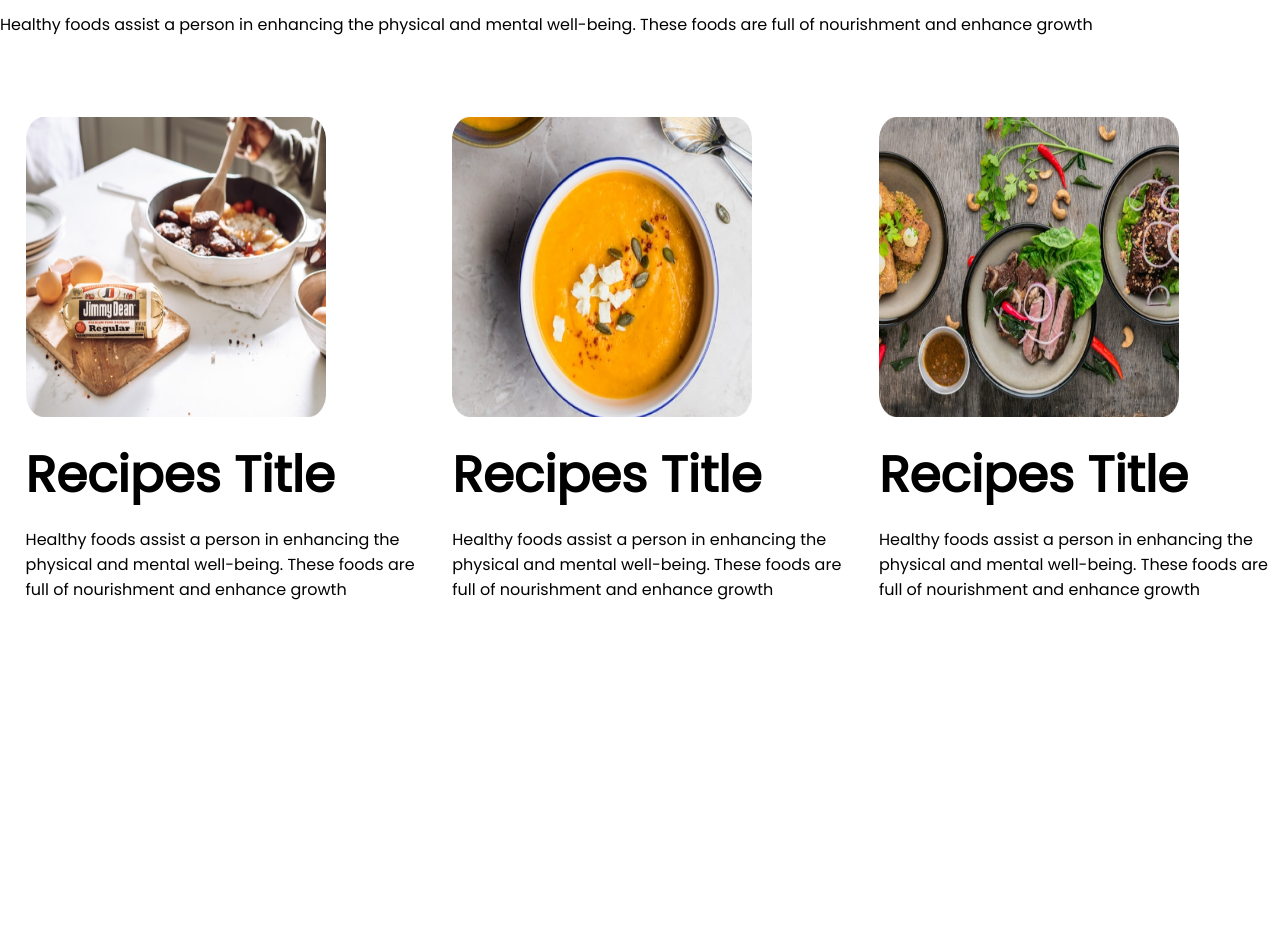
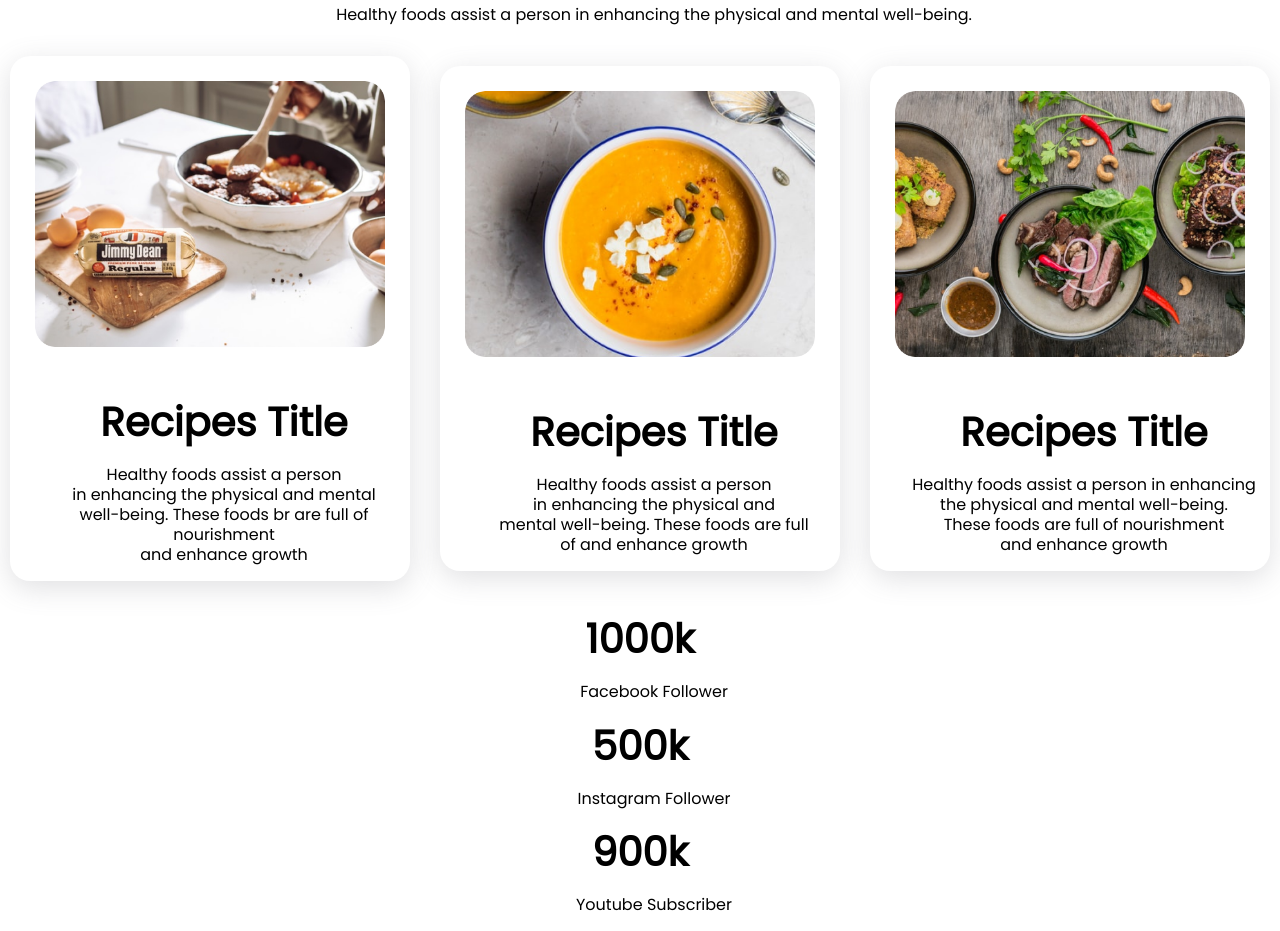
Before and after one commit to SanzidaSuchi/Food-Network, a plain HTML site: page index.html in a window 1280 px wide. Shown: the part 1704-2635 px from the top of the page. Before the commit the page ends 2472 px from the top, so only its background shows below. Drawn offline with Linux system fonts and the light colour scheme.

Commit message:
added healthy

```diff
--- a/index.html
+++ b/index.html
@@ -1,5 +1,7 @@
 <!DOCTYPE html>
-<html lang="en" <head>
+<html lang="en">
+
+<head>
     <meta charset="UTF-8">
     <meta http-equiv="X-UA-Compatible" content="IE=edge">
     <meta name="viewport" content="width=device-width, initial-scale=1.0">
@@ -21,10 +23,10 @@
             <a class="link-button" target="-blank" href="">Order Food</a>
         </div>
         <div class="half-width">
-            <img src="images/female/Group 8425.png"">
+            <img src="images/female/Group 8425.png" ">
             </div>
         </section>
-    <section class=" top-banner flexible-container" About Me flexible-container">
+        <section class=" top-banner flexible-container " About Me flexible-container">
             <div class="half-width">
                 <img src="images/female/Person Image.png" width="600" height="600" alt="">
             </div>
@@ -32,41 +34,57 @@
                 <h2>About Me</h2>
                 <p>Healthy food refers to foods that contain beneficial nutrients. These nutrients commonly include
                     carbohydrates, protein, fat, minerals, vitamins, and water. ... This is why healthy food keeps our
-                    body fit for work and free from diseases. Food that does not contain the right quantity of nutrients
-                    is called unhealthy food.</p>
+                    body fit for work and free from diseases.
+                    Food that does not contain the right quantity of nutrients is called unhealthy food.</p>
                 <a class="link-button2" target="-blank" href="">Contact Me</a>
 
             </div>
     </section>
 
-    <h1>MY Recipes</h1>
-    <p>Healthy foods assist a person in enhancing the physical and mental well-being. These foods are full of
-        nourishment and enhance growth</p>
+    <h1 class="tag">MY Recipes</h1>
+    <p>Healthy foods assist a person in enhancing the physical and mental well-being.</p>
 
-    <section class="flexible-container My Recipes-area">
-        <div class="half-width">
+    <section class="flexible-container-1">
+        <div class="three-width">
             <img src="images/food/Project Cover.jpg" width="300" height="300" alt="">
             <h1>Recipes Title</h1>
-            <p>Healthy foods assist a person in enhancing the physical and mental well-being. These foods are full of
-                nourishment and enhance growth</p>
+            <p>Healthy foods assist a person <br> in enhancing the physical and mental <br> well-being. These foods br
+                are full of nourishment <br> and enhance growth</p>
         </div>
 
-        <div class="half-width">
+        <div class="three-width">
             <img src="images/food/Project Cover.png" width="300" height="300" alt="">
             <h1>Recipes Title</h1>
-            <p>Healthy foods assist a person in enhancing the physical and mental well-being. These foods are full of
-                nourishment and enhance growth</p>
+            <p>Healthy foods assist a person <br> in enhancing the physical and <br> mental well-being. These foods are
+                full <br> of and enhance growth</p>
         </div>
 
-        <div class="half-width">
+        <div class="three-width">
             <img src="images/food/Project Cover1.jpg" width="300" height="300" alt="">
             <h1>Recipes Title</h1>
-            <p>Healthy foods assist a person in enhancing the physical and mental well-being. These foods are full of
-                nourishment and enhance growth</p>
+            <p>Healthy foods assist a person in enhancing <br> the physical and mental well-being. <br> These foods are
+                full of nourishment <br> and enhance growth</p>
         </div>
     </section>
+    <section class="flexible-container-2">
+        <div>
+            <div>
+                <h1>1000k</h1>
+                <p>Facebook Follower</p>
+            </div>
+            <div>
+                <h1>500k</h1>
+                <p>Instagram Follower</p>
+
+            </div>
+            <div>
+                <h1>900k</h1>
+                <p>Youtube Subscriber</p>
+            </div>
+        </div>
 
 
+    </section>
 
 
 
--- a/style.css
+++ b/style.css
@@ -1,11 +1,10 @@
 body {
     font-family: 'Poppins', sans-serif;
     margin: 0%;
-
 }
 
 h1 {
-    font-size: 50px;
+    font-size: 40px;
     line-height: 20px;
 
 }
@@ -13,6 +12,7 @@ h1 {
 .orange-color {
     color: orange;
 }
+
 .flexible-container {
     display: flex;
     margin-bottom: 150px;
@@ -26,31 +26,28 @@ h1 {
 .half-width {
     width: 80%;
 }
+
 .link-button {
     text-decoration: none;
     background-image: linear-gradient(orange, tomato);
     padding: 10px 40px;
-    border-radius: 5px;
+    border-radius: 20px;
 }
 
 .top-banner {
     background-image: url(images/shapes/7.png);
     background-repeat: no-repeat
+}
 
-}
 .link-button2 {
     text-decoration: none;
     background-image: linear-gradient(orange, tomato);
     padding: 10px 40px;
-    border-radius: 5px;
+    border-radius: 20px;
 }
-.My {
-    margin-top: 80px;
+h1,p{
+    text-align: center;
 }
-
-
-
-
 
 .half-width {
     width: 50%;
@@ -59,3 +56,41 @@ h1 {
 section {
     display: flex;
 }
+
+.flexible-container-1 {
+    width: 100%;
+    display: flex;
+    align-items: center;
+    justify-content: center;
+}
+
+.three-width img {
+    width: 350px;
+    height: auto;
+    margin: 25px;
+    border-radius: 20px;
+}
+
+.three-width {
+    background-color: white;
+    margin: 15px;
+    border-radius: 20px;
+    box-shadow: rgba(100, 100, 111, 0.2) 0px 7px 29px 0px;
+}
+
+.three-width h1,
+p {
+    margin-left: 28px;
+    margin-top: -5;
+    line-height: 20px;
+}
+
+.tag {
+    margin-left: 30px;
+}
+.flexible-container-2{
+    width: 100%;
+    display: flex;
+    align-items: center;
+    justify-content: center;
+}
```
Lines whose indentation alone changed are shown as unchanged.
